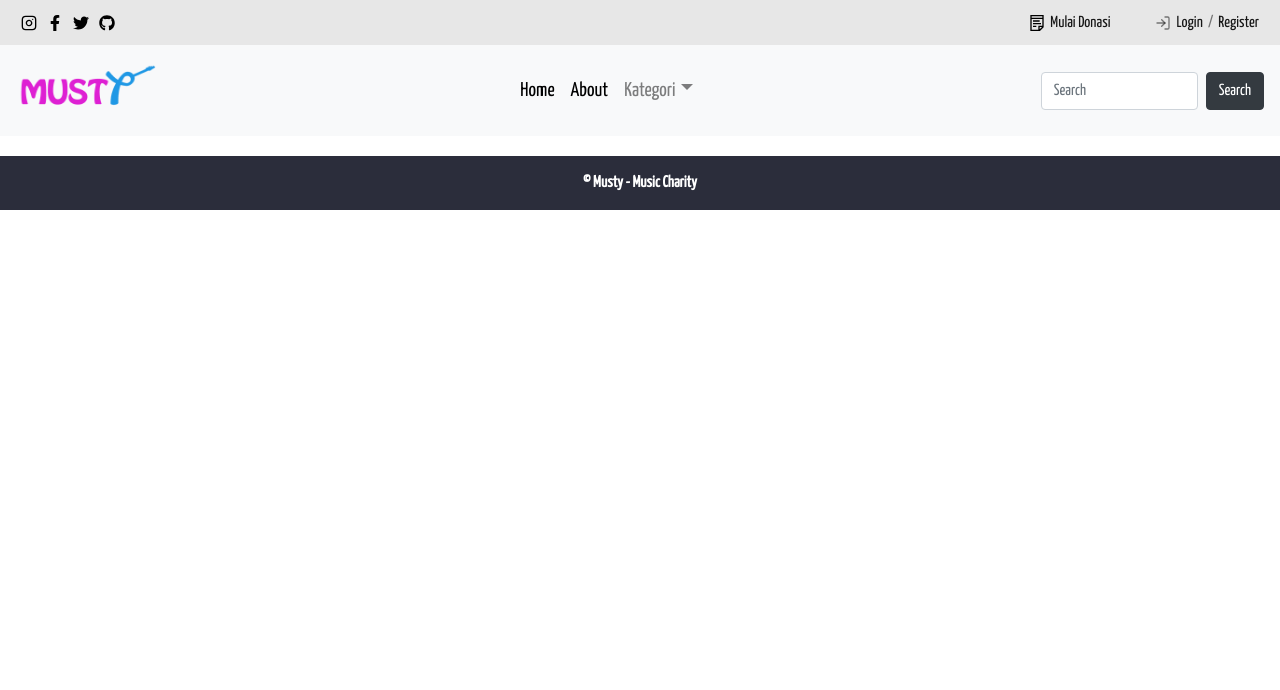
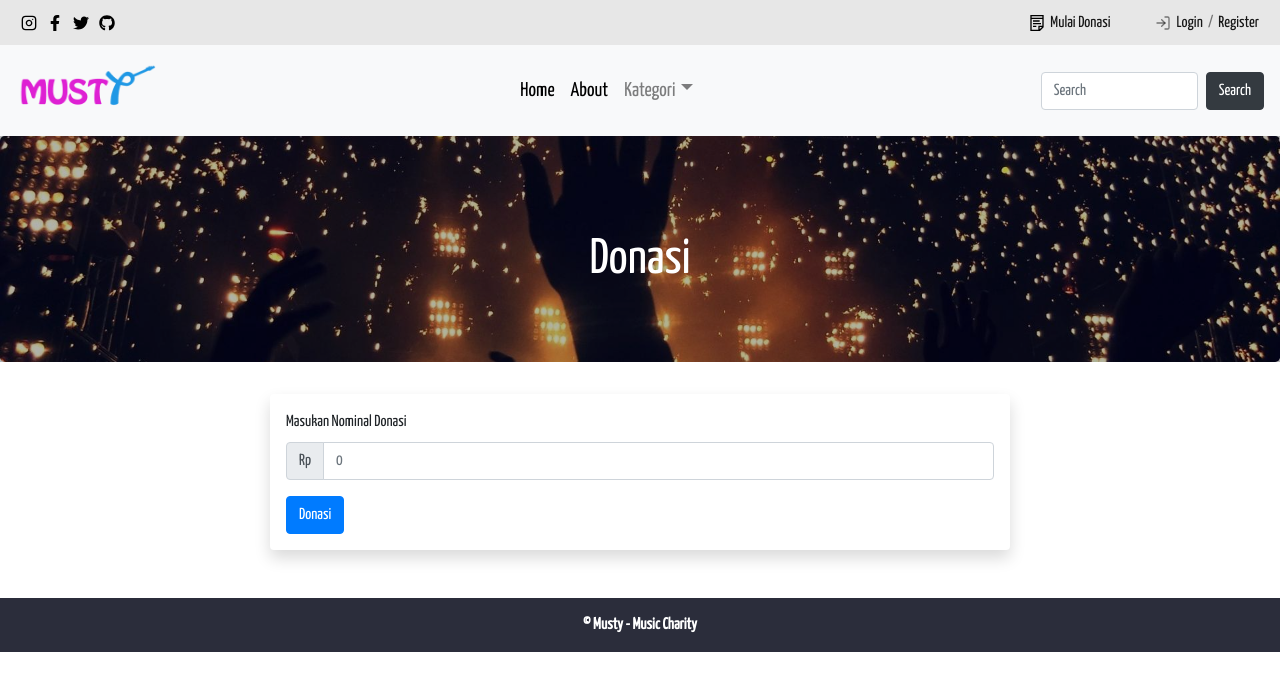
Before and after one commit to MustyDev/Musty, a React (Create React App) app in the folder front-end/: page /donate in a window 1280 px wide. Shown: the top 690 px of the page. Built offline with nearby package versions, Linux system fonts and the light colour scheme.

Commit message:
Add Halaman Donasi

```diff
--- a/front-end/src/App.js
+++ b/front-end/src/App.js
@@ -13,7 +13,8 @@ import Home from "./Pages/Home";
 import Nav from "./Components/Navbar";
 import Footer from "./Components/Footbar";
 import MenuBar from "./Components/Menubar";
-import DetailsCharity from "./Pages/DetailsCharity"
+import DetailsCharity from "./Pages/DetailsCharity";
+import Donate from "./Pages/Donate";
 
 function App() {
   return (
@@ -43,11 +44,12 @@ function App() {
           <Route path="/details-charity">
             <DetailsCharity />
           </Route>
+          <Route path="/donate">
+            <Donate />
+          </Route>
         </Switch>
-
       </Router>
       <Footer />
-
     </div>
   );
 }
--- /dev/null
+++ b/front-end/src/Assets/Donate/Donate.css
@@ -0,0 +1,41 @@
+.jumbotronDonate {
+  background-image: url("../../Images/concert1.jpg");
+  background-size: cover;
+  background-position: center;
+  display: block;
+}
+
+h1 {
+  text-align: center;
+  padding-top: 30px;
+  font-size: 50px;
+  color: #fff;
+}
+
+.containerDonate {
+  padding-left: 200px;
+  padding-right: 200px;
+}
+
+.darkenImage {
+  color: white;
+  position: relative;
+}
+
+.darkenImage:before {
+  content: "";
+  display: block;
+  position: absolute;
+  top: 0;
+  bottom: 0;
+  left: 0;
+  right: 0;
+  background: rgba(0, 0, 0, 0.3);
+  -webkit-transition: all 0.2s linear;
+  transition: all 0.2s linear;
+}
+
+.darkenImage h1 {
+  position: relative;
+}
+/*# sourceMappingURL=Donate.css.map */
--- /dev/null
+++ b/front-end/src/Assets/Donate/Donate.scss
@@ -0,0 +1,40 @@
+.jumbotronDonate {
+  background-image: url("../../Images/concert1.jpg");
+  background-size: cover;
+  background-position: center;
+  display: block;
+}
+
+h1 {
+  text-align: center;
+  padding-top: 30px;
+  font-size: 50px;
+  color: #fff;
+}
+
+.containerDonate {
+  padding-left: 200px;
+  padding-right: 200px;
+}
+
+.darkenImage {
+  // display: inline-block;
+  color: white;
+  position: relative;
+}
+
+.darkenImage:before {
+  content: "";
+  display: block;
+  position: absolute;
+  top: 0;
+  bottom: 0;
+  left: 0;
+  right: 0;
+  background: rgba(0, 0, 0, 0.3);
+  transition: all 0.2s linear;
+}
+
+.darkenImage h1 {
+  position: relative;
+}
--- /dev/null
+++ b/front-end/src/Pages/Donate.js
@@ -0,0 +1,49 @@
+import React from "react";
+
+import {
+  Jumbotron,
+  Container,
+  Form,
+  InputGroup,
+  Button,
+} from "react-bootstrap";
+
+import "../Assets/Donate/Donate.scss";
+
+const Donate = () => {
+  return (
+    <div>
+      <div>
+        <Jumbotron className="jumbotronDonate darkenImage">
+          <Container>
+            <h1>Donasi</h1>
+          </Container>
+        </Jumbotron>
+      </div>
+      <div>
+        <Container className="containerDonate">
+          <Form className="shadow p-3 mb-5 bg-white rounded">
+            <Form.Group>
+              <Form.Label>Masukan Nominal Donasi</Form.Label>
+              <InputGroup>
+                <InputGroup.Prepend>
+                  <InputGroup.Text id="inputGroupPrepend">Rp</InputGroup.Text>
+                </InputGroup.Prepend>
+                <Form.Control
+                  type="number"
+                  name="donasi"
+                  placeholder="0"
+                ></Form.Control>
+              </InputGroup>
+            </Form.Group>
+            <Button className="buttonDonasi" type="submit">
+              Donasi
+            </Button>
+          </Form>
+        </Container>
+      </div>
+    </div>
+  );
+};
+
+export default Donate;
```
Also changed, not shown: 1 other file (tests, documents, lock files or other folders).
